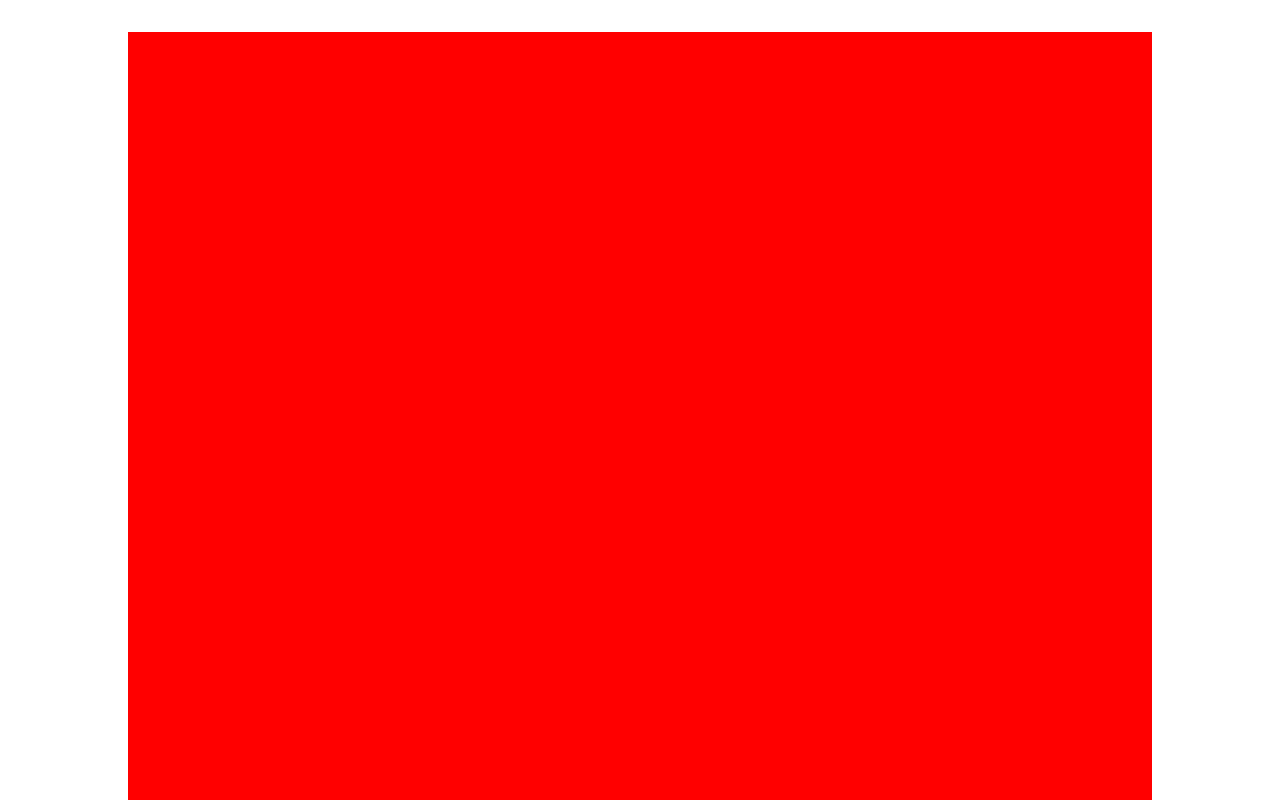
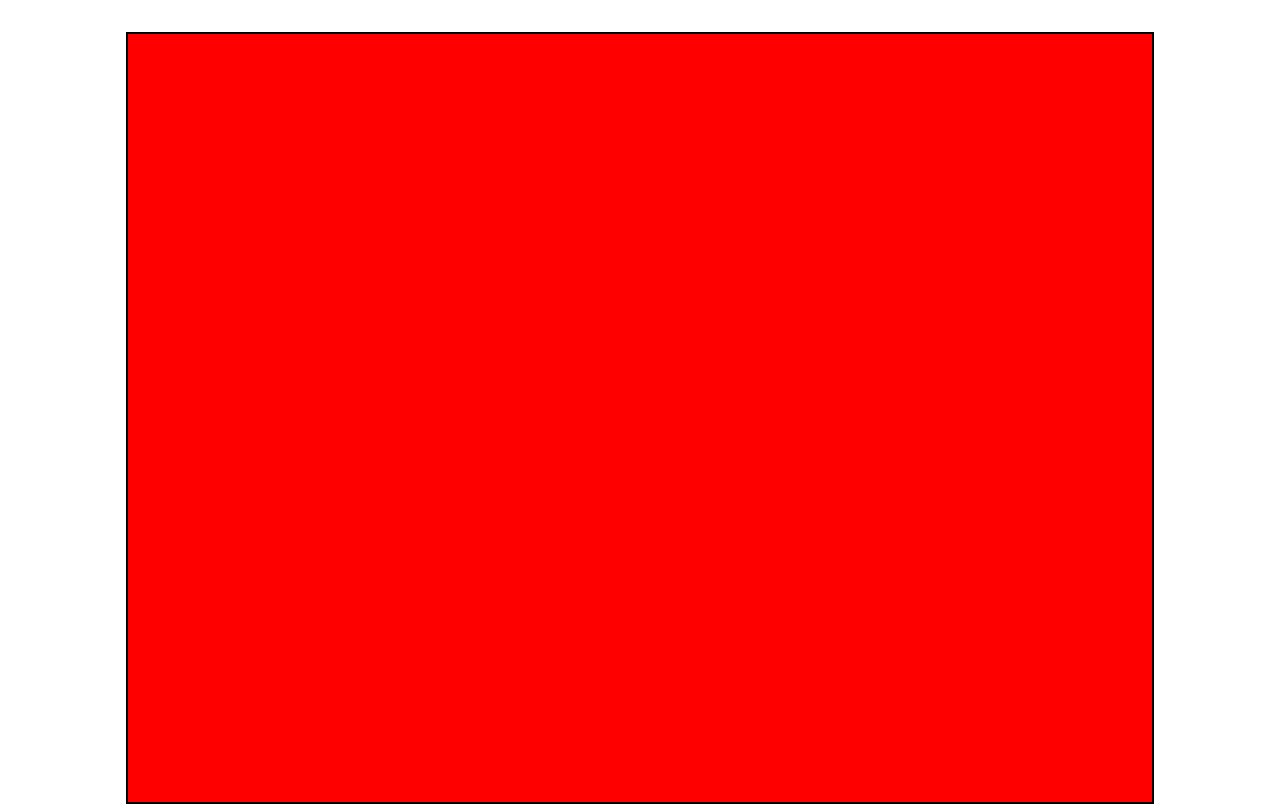
Before and after one commit to dylan-conway/canvas_game_template, a website built with webpack: page dist/index.html in a window 1280 px wide. Built offline with nearby package versions, Linux system fonts and the light colour scheme.

Commit message:
added black border around canvas

```diff
--- a/src/css/style.css
+++ b/src/css/style.css
@@ -5,7 +5,7 @@ body {
 
 canvas {
     margin: 0 0 0 0;
-    /* border: 2px solid black; */
+    border: 2px solid black;
 }
 
 #canvasContainer {
```
